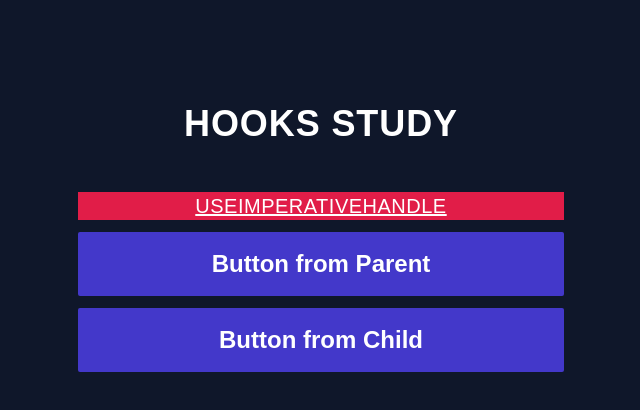
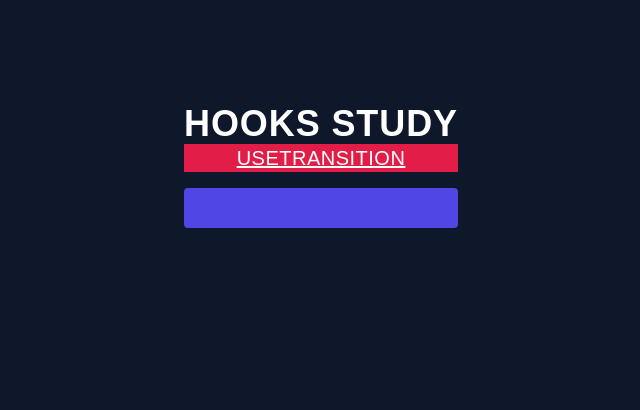
Before and after one commit to rolandowebdev/hooks-study, a React (Create React App) app: page / in a window 1280 px wide. Shown: the top 410 px of the page, without its empty margins (319-959 px from the left). Built offline with nearby package versions, Linux system fonts and the light colour scheme.

Commit message:
feat: create use transition studycase

```diff
--- a/src/App.jsx
+++ b/src/App.jsx
@@ -15,6 +15,7 @@ import {
   UseReducer,
   UseRef,
   UseState,
+  UseTransition,
 } from './components';
 
 function App() {
@@ -31,7 +32,8 @@ function App() {
       {/* <UseMemo /> */}
       {/* <UseCallback /> */}
       {/* <UseLayoutEffect /> */}
-      <UseImperativeHandle />
+      {/* <UseImperativeHandle /> */}
+      <UseTransition />
       {/* <UseContext /> */}
       {/* <AdvanceUseState /> */}
       {/* <AdvanceUseEffect /> */}
--- /dev/null
+++ b/src/components/UseTransition/UseTransition.jsx
@@ -0,0 +1,41 @@
+import { useState, useTransition } from 'react';
+
+const UseTransition = () => {
+  /**
+   * * isPending use for waiting data before render on page
+   * * startTransition use for initialize transition
+   * */
+  const [isPending, startTransition] = useTransition();
+  const [input, setInput] = useState('');
+  const [list, setList] = useState([]);
+
+  const LIZE_SIZE = 2000;
+
+  const handleChange = (e) => {
+    setInput(e.target.value);
+    startTransition(() => {
+      const l = [];
+      for (let i = 0; i < LIZE_SIZE; i++) l.push(e.target.value);
+      setList(l);
+    });
+  };
+
+  return (
+    <>
+      <h2 className='text-xl tracking-wide text-center underline uppercase bg-rose-600'>
+        useTransition
+      </h2>
+      <input
+        className='w-full p-2 mt-4 mb-4 text-white bg-indigo-600 rounded placeholder:text-white focus:outline-none focus:ring focus:ring-indigo-400 focus:ring-offset-0'
+        type='text'
+        value={input}
+        onChange={handleChange}
+      />
+      {isPending
+        ? 'Loading...'
+        : list.map((item, index) => <div key={index}>{item}</div>)}
+    </>
+  );
+};
+
+export default UseTransition;
--- a/src/components/index.js
+++ b/src/components/index.js
@@ -14,3 +14,4 @@ export { default as AdvanceUseReducer } from './AdvanceUseReducer/AdvanceUseRedu
 export { default as Todo } from './AdvanceUseReducer/Todo';
 export { default as UseCallback } from './UseCallback/UseCallback';
 export { default as CustomHooks } from './CustomHooks/CustomHooks';
+export { default as UseTransition } from './UseTransition/UseTransition';
```
